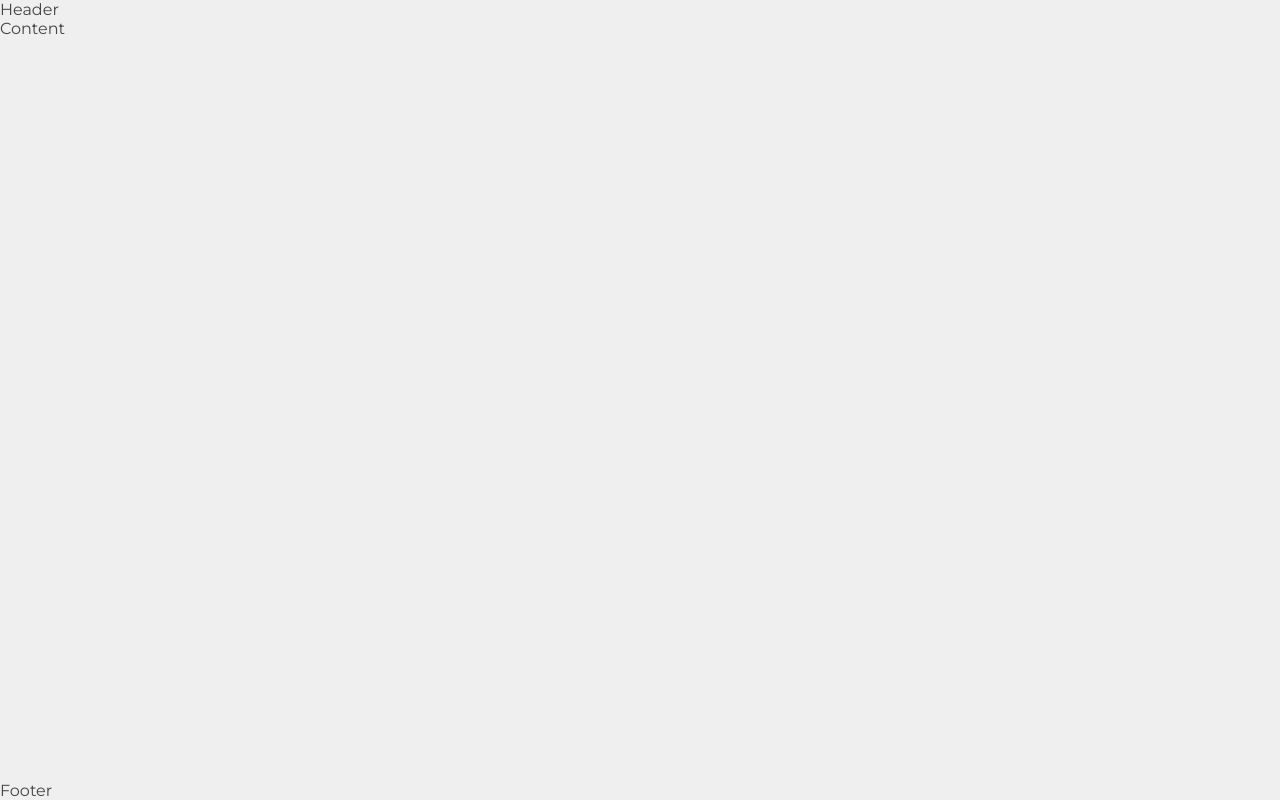
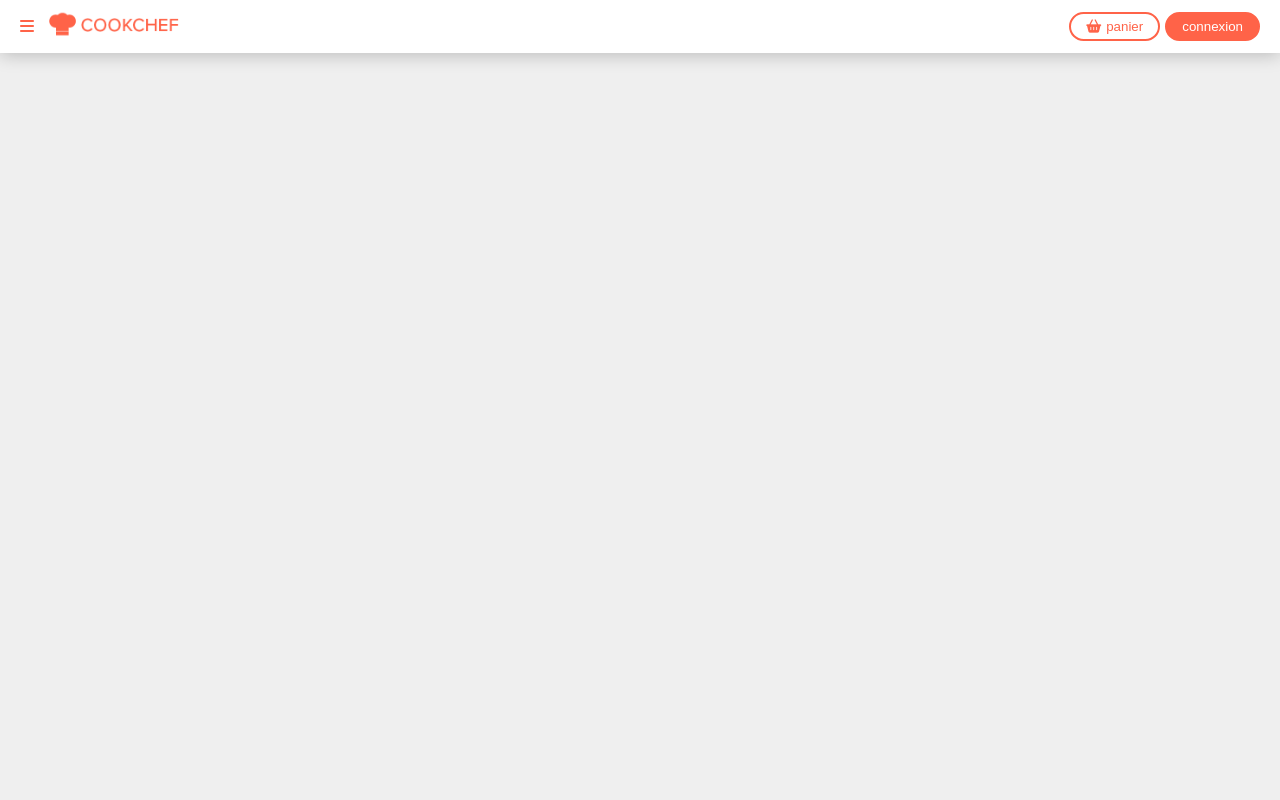
Before and after one commit to corentin-desilles/cookchef-front, a React (Create React App) app: page / in a window 1280 px wide. Built offline with nearby package versions, Linux system fonts and the light colour scheme.

Commit message:
header layout

```diff
--- a/public/index.html
+++ b/public/index.html
@@ -29,6 +29,10 @@
       href="https://fonts.googleapis.com/css2?family=Montserrat:wght@400;500;700&display=swap"
       rel="stylesheet"
     />
+    <script
+      src="https://kit.fontawesome.com/35218c0480.js"
+      crossorigin="anonymous"
+    ></script>
     <title>Cookchef</title>
   </head>
   <body>
--- a/src/App.js
+++ b/src/App.js
@@ -1,5 +1,5 @@
-import Content from './components/Content/Content';
-import Footer from './components/Footer/Footer';
+// import Content from './components/Content/Content';
+// import Footer from './components/Footer/Footer';
 import Header from './components/Header/Header';
 import styles from './App.module.scss';
 
@@ -7,8 +7,8 @@
   return (
     <div className={`d-flex flex-column ${styles.appContainer}`}>
       <Header />
-      <Content />
-      <Footer />
+      {/* <Content />
+      <Footer /> */}
     </div>
   );
 }
--- a/src/components/Header/Header.js
+++ b/src/components/Header/Header.js
@@ -1,7 +1,23 @@
 import React from 'react';
+import styles from './Header.module.scss';
+import cookchef from '../../assets/cookchef.png';
 
 function Header() {
-  return <div>Header</div>;
+  return (
+    <header className={`${styles.header} d-flex flex-row align-items-center`}>
+      <i className="fa-solid fa-bars mr-15"></i>
+      <div className="flex-fill">
+        <img src={cookchef} alt="logo cookchef" />
+      </div>
+      <ul>
+        <button className="mr-5 btn btn-reverse-primary">
+          <i className="fa-solid fa-basket-shopping mr-5"></i>
+          <span>panier</span>
+        </button>
+        <button className="btn btn-primary">connexion</button>
+      </ul>
+    </header>
+  );
 }
 
 export default Header;
--- a/src/components/Header/Header.module.scss
+++ b/src/components/Header/Header.module.scss
@@ -0,0 +1,9 @@
+.header {
+  padding: 10px 20px;
+  background-color: white;
+  box-shadow: var(--box-shadow-nav);
+  color: var(--primary);
+  img {
+    width: 130px;
+  }
+}
```
